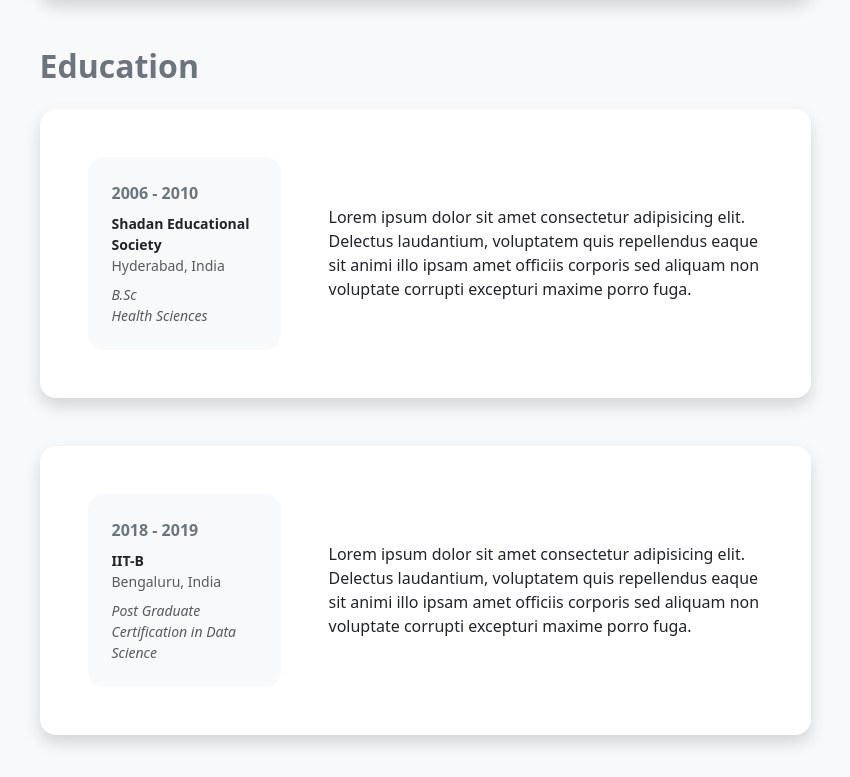
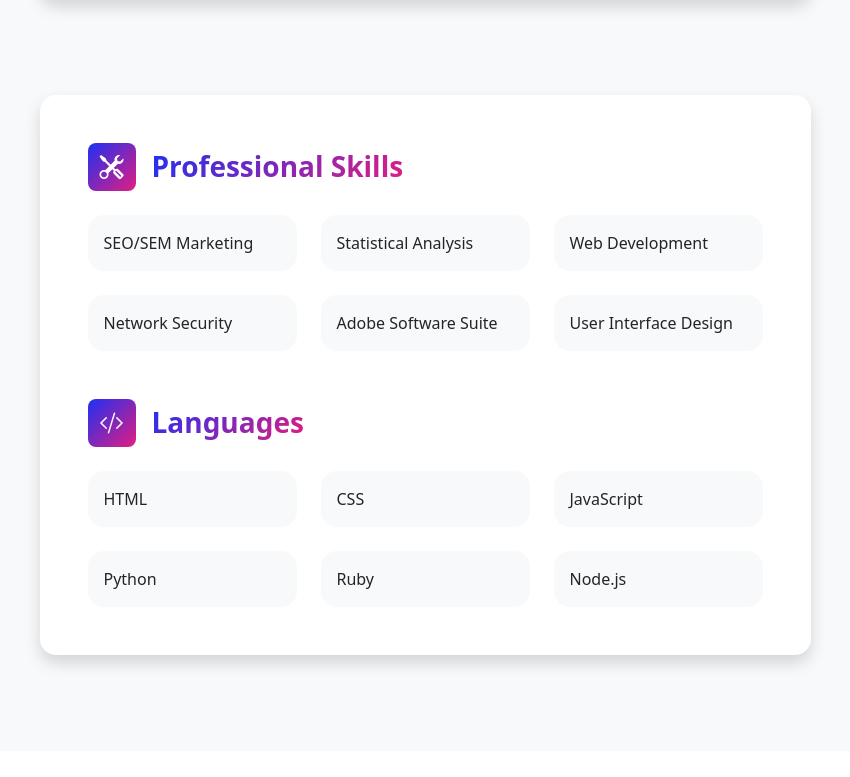
Before and after one commit to mdsafeeuddin/msafee, an Angular app: page /resume in a window 1280 px wide. Shown: the part 1143-1920 px from the top of the page, without its empty margins (215-1065 px from the left). Built offline with nearby package versions, Linux system fonts and the light colour scheme.

Commit message:
download resume.

```diff
--- a/src/app/pages/resume/resume.component.html
+++ b/src/app/pages/resume/resume.component.html
@@ -10,7 +10,7 @@
           <h2 class="text-primary fw-bolder mb-0">Experience</h2>
           <!-- Download resume button-->
           <!-- Note: Set the link href target to a PDF file within your project-->
-          <a class="btn btn-primary px-4 py-3" href="#!">
+          <a class="btn btn-primary px-4 py-3" href="../../../assets/safee.pdf">
             <div class="d-inline-block bi bi-download me-2"></div>
             Download Resume
           </a>
@@ -77,10 +77,10 @@
         </div>
       </section>
       <!-- Education Section-->
-      <section>
-        <h2 class="text-secondary fw-bolder mb-4">Education</h2>
+      <!-- <section>
+        <h2 class="text-secondary fw-bolder mb-4">Education</h2> -->
         <!-- Education Card 1-->
-        <div class="card shadow border-0 rounded-4 mb-5">
+        <!-- <div class="card shadow border-0 rounded-4 mb-5">
           <div class="card-body p-5">
             <div class="row align-items-center gx-5">
               <div class="col text-center text-lg-start mb-4 mb-lg-0">
@@ -104,9 +104,9 @@
               </div>
             </div>
           </div>
-        </div>
+        </div> -->
         <!-- Education Card 2-->
-        <div class="card shadow border-0 rounded-4 mb-5">
+        <!-- <div class="card shadow border-0 rounded-4 mb-5">
           <div class="card-body p-5">
             <div class="row align-items-center gx-5">
               <div class="col text-center text-lg-start mb-4 mb-lg-0">
@@ -131,7 +131,7 @@
             </div>
           </div>
         </div>
-      </section>
+      </section> -->
       <!-- Divider-->
       <div class="pb-5"></div>
       <!-- Skills Section-->
--- a/src/app/pages/resume/resume.component.ts
+++ b/src/app/pages/resume/resume.component.ts
@@ -7,4 +7,5 @@ import { Component } from '@angular/core';
 })
 export class ResumeComponent {
 
+
 }
```
